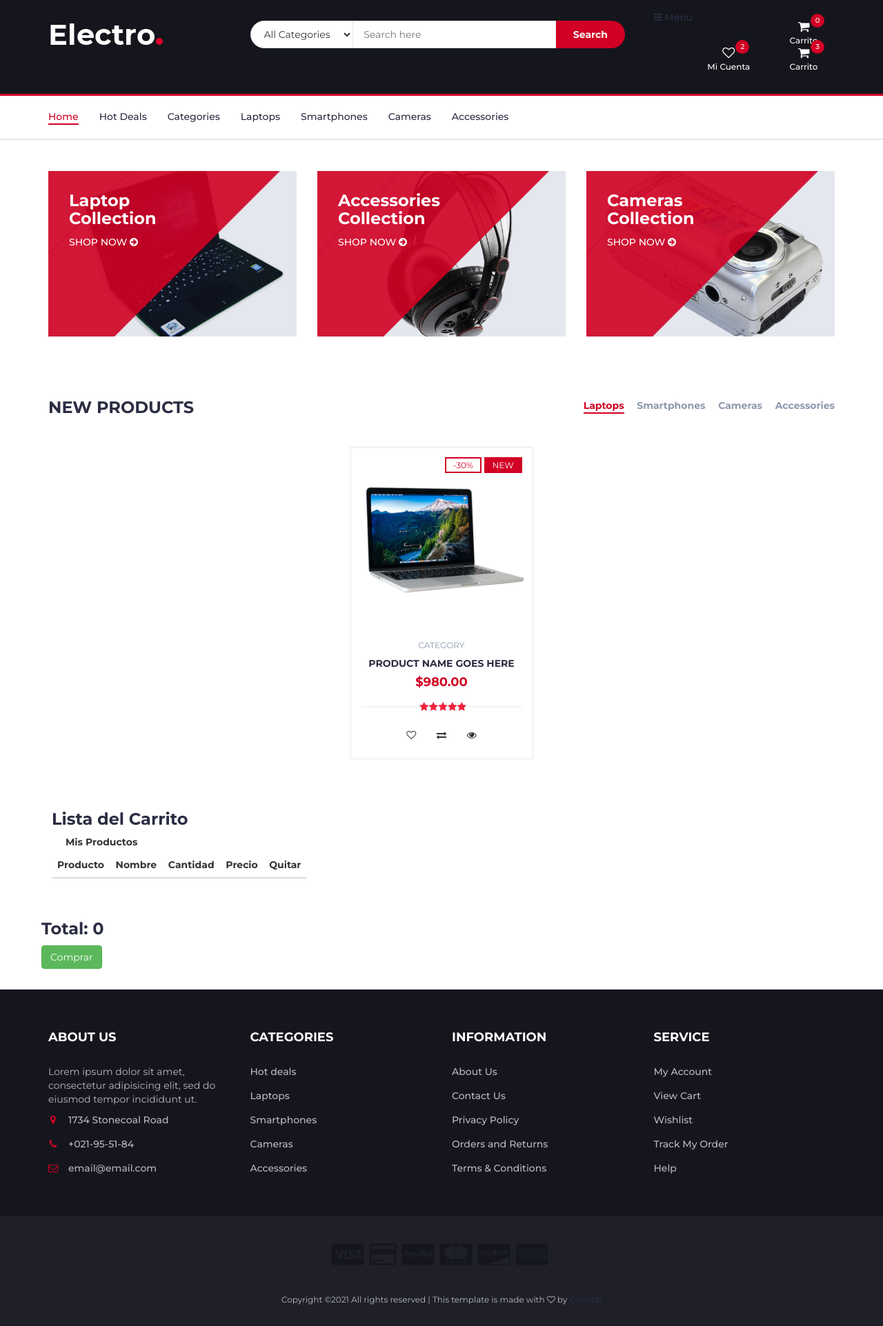
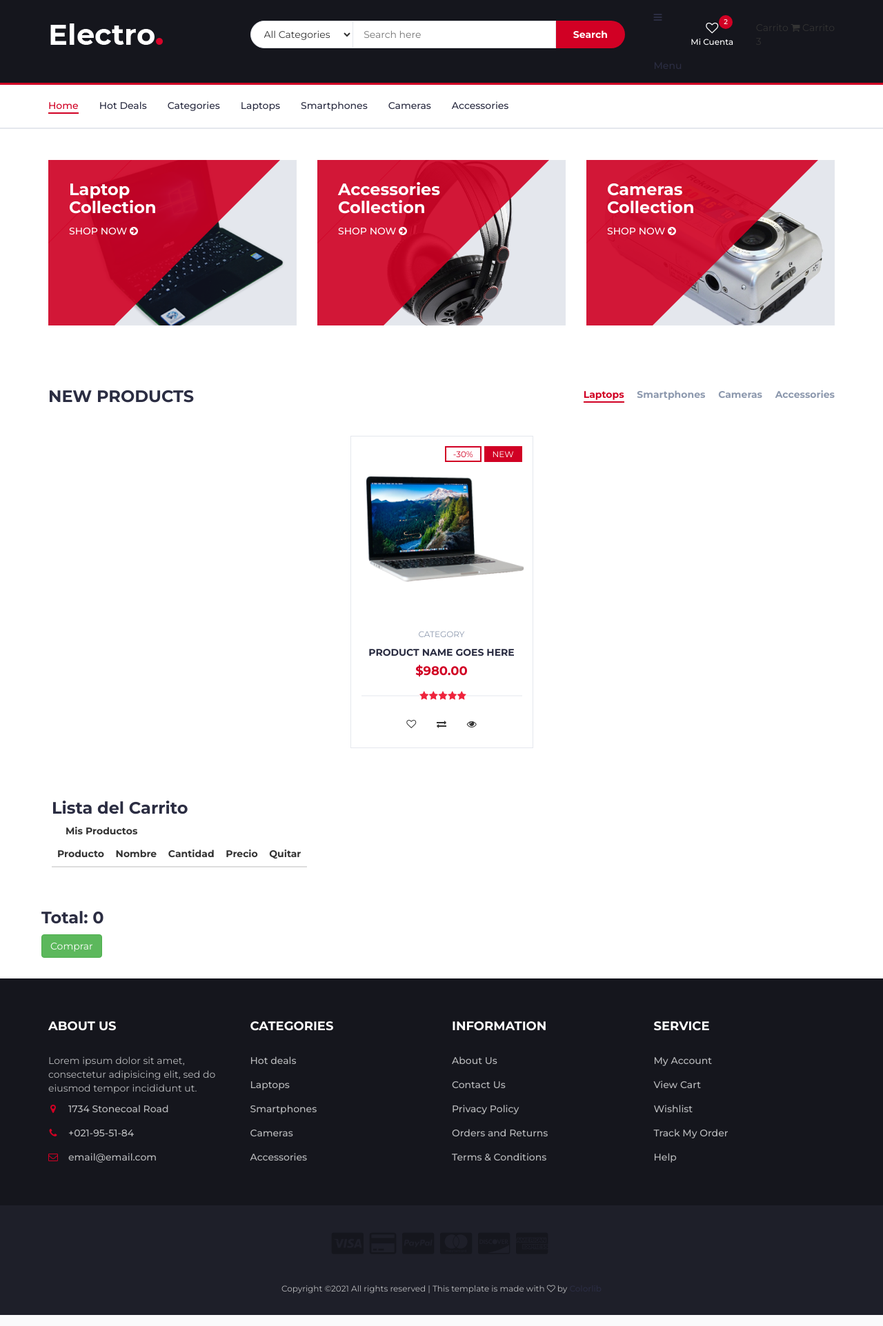
Before and after one commit to Tienda-deportiva/ModuleCar, a PHP site: page / in a window 1280 px wide. Shown: the whole page at 69% size. Run offline with PHP 8.4, Linux system fonts and the light colour scheme; lists and menus that the app fills with data are empty.

Commit message:
cmabios en el proyecto

```diff
--- a/view/partials/content.php
+++ b/view/partials/content.php
@@ -155,7 +155,8 @@
                                         <span class="sale">-30%</span>
                                     </div>
                                 </div>
-                                <div class="product-body">
+                                <div
+                                class="product-body">
                                     <p class="product-category">Category</p>
                                     <h3 class="product-name"><a href="#">product name goes here</a></h3>
                                     <h4 class="product-price">$980.00 <del class="product-old-price">$990.00</del></h4>
--- a/view/partials/header.php
+++ b/view/partials/header.php
@@ -49,13 +49,13 @@
                             <!--juan agrege la url de php para la consulta en php y comento para realizar el carrito abajo de la tarjeta-->
                             <div class="dropdown">
                             <!--juan elimine una class dropdown-toggle, data-toggle dropdown y aria-expanded true para enviar directamente al consult php-->
-                                 <a href="<?php /* echo getUrl("Carrito","Carrito","consult"); */?>" class="dropdown-toggle" data-toggle="dropdown" aria-expanded="true">
-                                    <i class="fa fa-shopping-cart"></i>
+                                 <!-- <a href="<?php /* echo getUrl("Carrito","Carrito","consult"); */?>" class="dropdown-toggle" data-toggle="dropdown" aria-expanded="true"> -->
+                                    <!-- <i class="fa fa-shopping-cart"></i> -->
                                     <span>Carrito</span>
                                 <!-- juan comente esta linea de codigo de la linea 52 al 87 para enviar directamente al consult.php -->
-                                    <div class="qty" id="cant_prod">0</div>
+                                    <!-- <div class="qty" id="cant_prod">0</div> -->
                                 </a>
-                                <a href="<?php /* echo getUrl("Carrito","Carrito","consult"); */?>">
+                                <!-- <a href="<?php /* echo getUrl("Carrito","Carrito","consult"); */?>"> -->
                                     <i class="fa fa-shopping-cart"></i>
                                     <span>Carrito</span>
                                 <!--  juan comente esta linea de codigo de la linea 52 al 87 para enviar directamente al consult.php -->
--- a/web/js/app.js
+++ b/web/js/app.js
@@ -1,6 +1,6 @@
 const Clickbutton=document.querySelectorAll('.button');
 const tbody=document.querySelector('.tbody');
-console.log(tbody);
+/* console.log(tbody); */
 let carrito=[];
 Clickbutton.forEach(btn=>{
     btn.addEventListener('click', addToCarritoItem);
```
